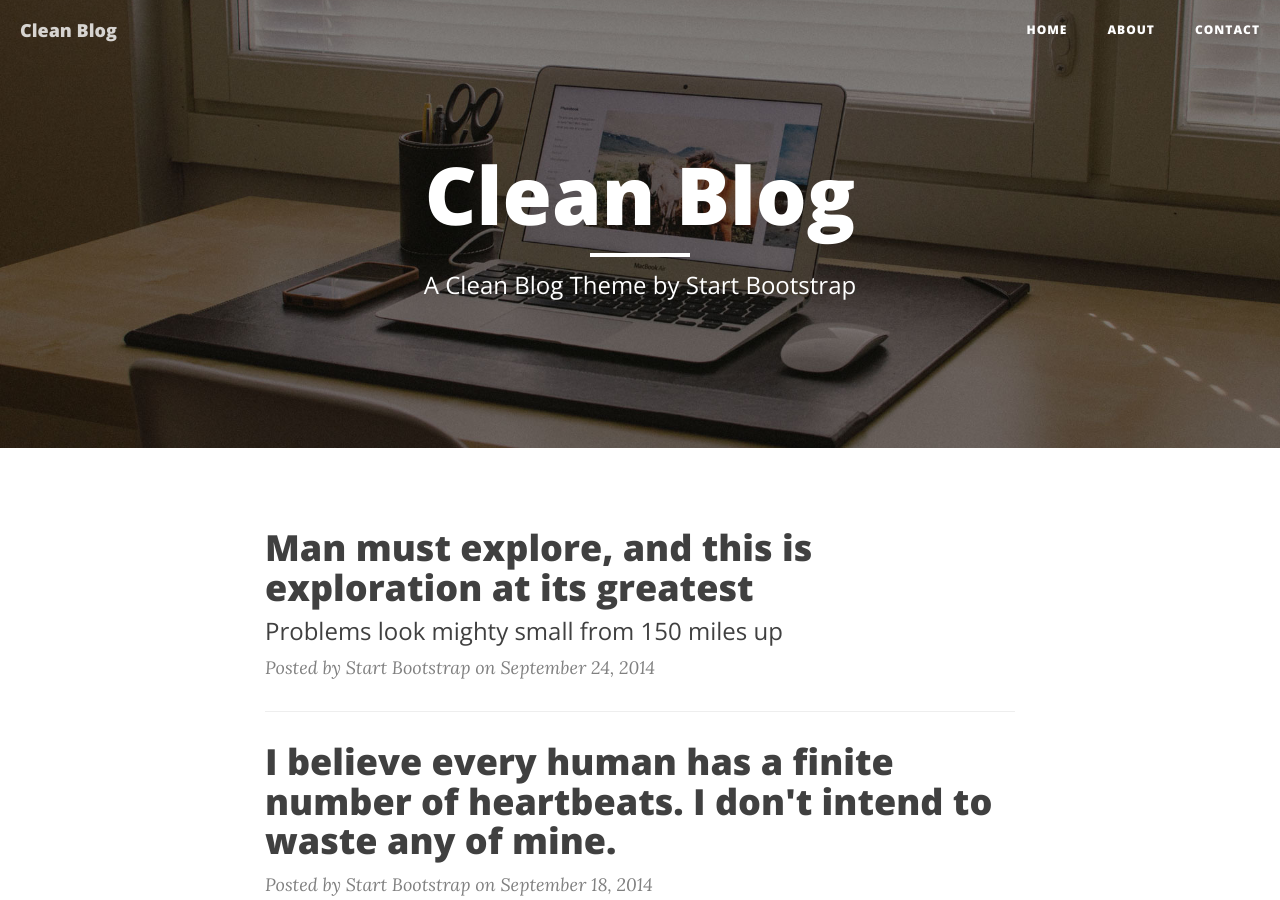
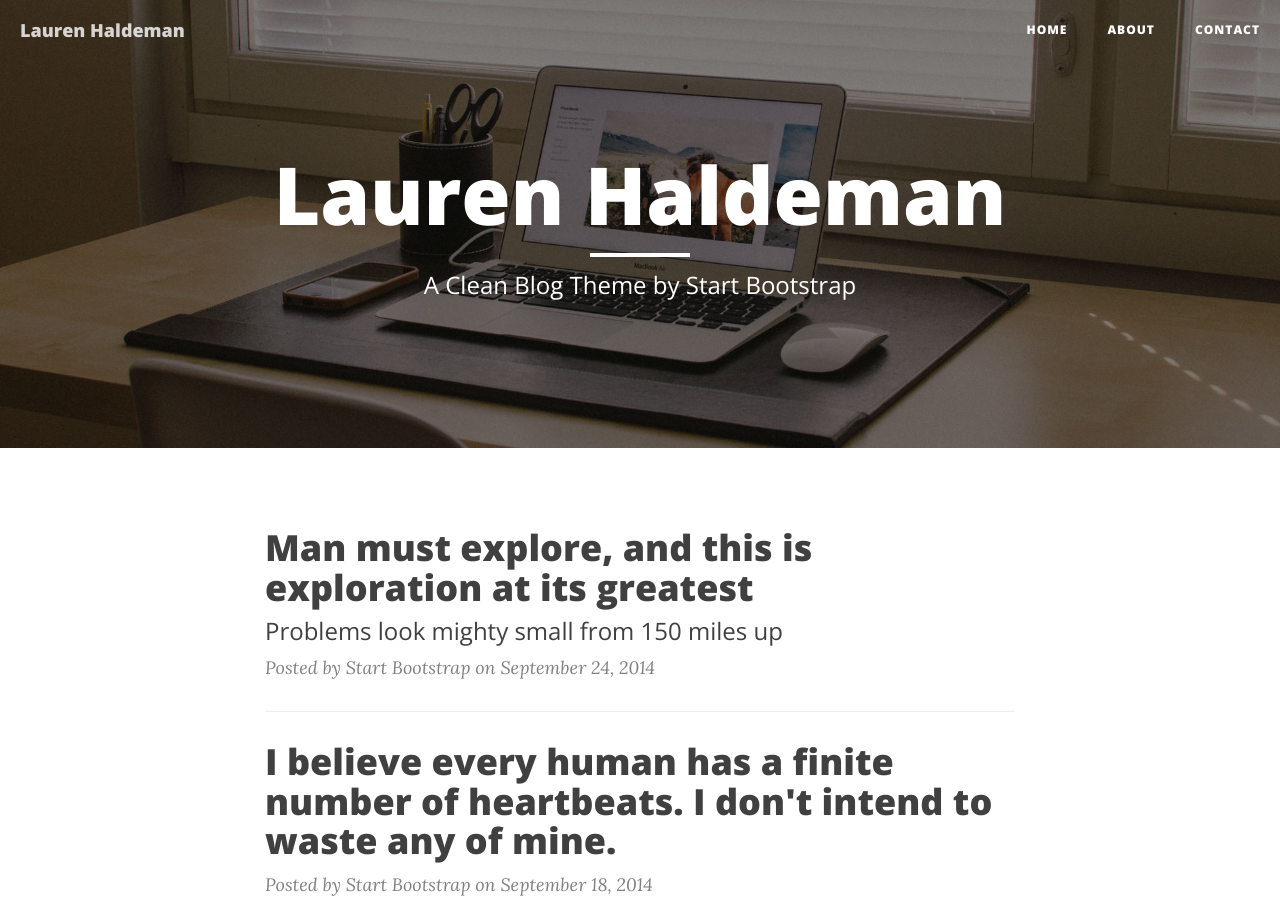
Before and after one commit to laurenhaldeman/laurenhaldeman.github.io, a Jekyll site: the page built from index.html, in a window 1280 px wide and 900 px high. Built offline with Jekyll 4.4.1, drawn with Linux system fonts in a browser that asks for light colours; nearby versions of some CDN libraries; the list of posts is cut into pages by our own code.

Commit message:
trying to initiate

```diff
--- a/_config.yml
+++ b/_config.yml
@@ -1,10 +1,10 @@
 # Site settings
-title: Clean Blog
+title: Lauren Haldeman
 header-img: img/home-bg.jpg
 email: your-email@yourdomain.com
 copyright_name: Your/Project/Corporate Name
 description: "Write your site description here. It will be used as your sites meta description as well!"
-baseurl: "/startbootstrap-clean-blog-jekyll"
+baseurl: ""
 url: "http://yourdomain.com"
 twitter_username: SBootstrap
 github_username:  davidtmiller
```
